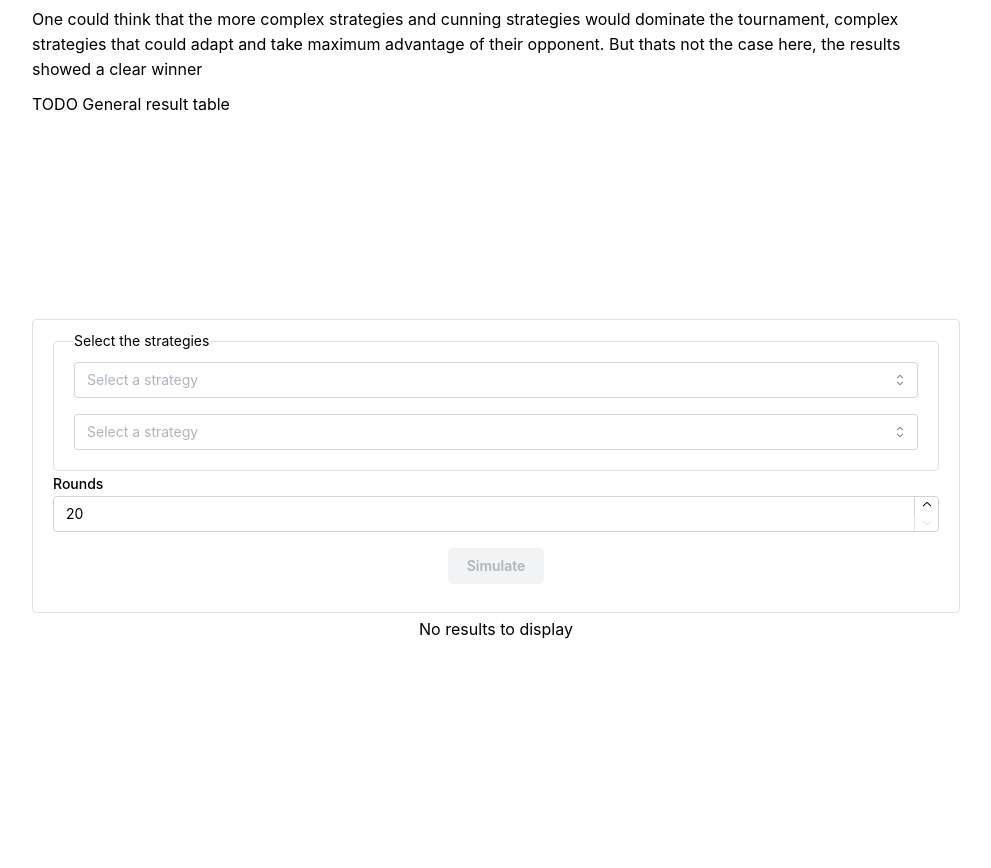
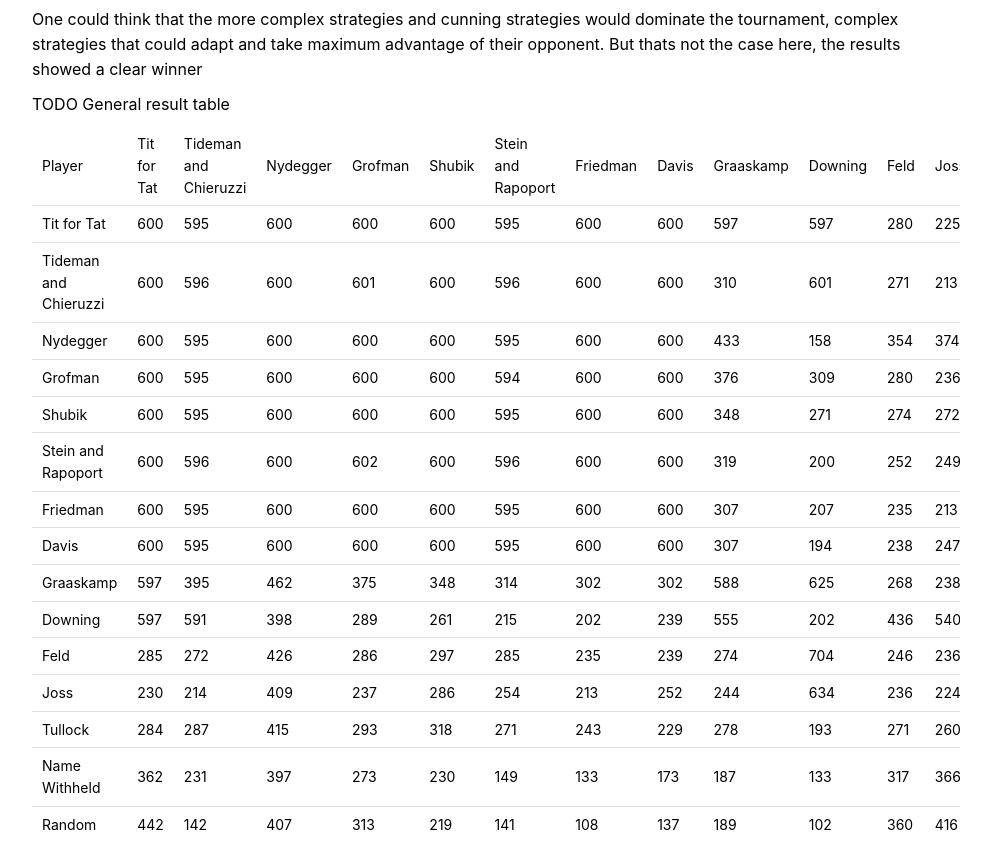
Before and after one commit to AndresCRamos/prisoners-dilemma, a React (Vite) app: page / in a window 1280 px wide. Shown: the part 3040-3908 px from the top of the page, without its empty margins (144-1135 px from the left). Built offline with nearby package versions, Linux system fonts and the light colour scheme.

Commit message:
Create basic skeleton for General Table Results

```diff
--- a/src/components/LearnMore/GeneralResultsTable.tsx
+++ b/src/components/LearnMore/GeneralResultsTable.tsx
@@ -1,7 +1,23 @@
+import { Table } from "@mantine/core";
 import React from "react";
+import { rows } from "./data";
 
 const GeneralResultsTable: React.FC = () => {
-  return <></>;
+  return (
+    <Table.ScrollContainer minWidth={320}>
+      <Table>
+        <Table.Tbody>
+          {rows.map((row, rowIndex) => (
+            <Table.Tr tabIndex={rowIndex}>
+              {row.map((cell, cellIndex) => (
+                <Table.Td tabIndex={cellIndex}>{cell}</Table.Td>
+              ))}
+            </Table.Tr>
+          ))}
+        </Table.Tbody>
+      </Table>
+    </Table.ScrollContainer>
+  );
 };
 
 export default GeneralResultsTable;
```
